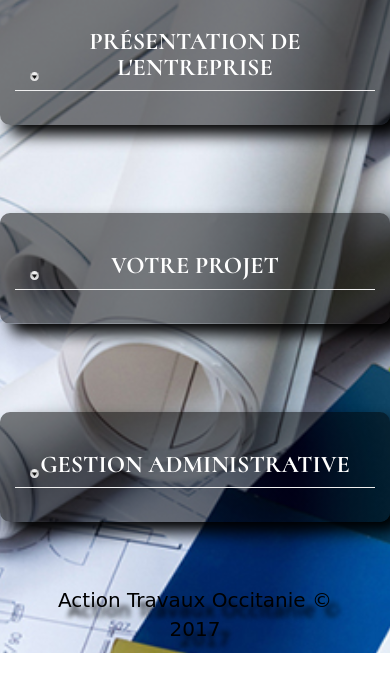
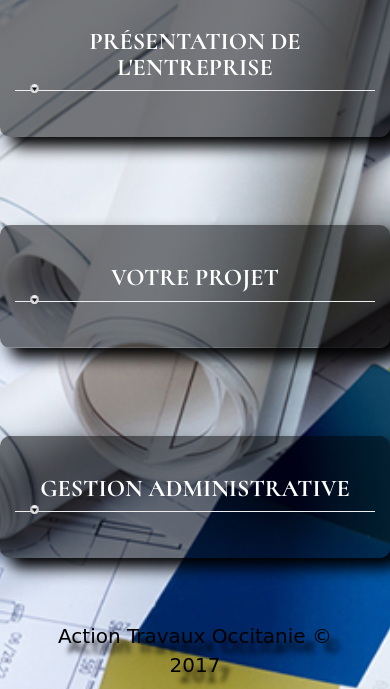
Before and after one commit to mickaelpol/projet-cedric-guy, a plain HTML site: page index.html in a window 390 px wide. Shown: the part 862-1551 px from the top of the page. Before the commit the page ends 1515 px from the top, so only its background shows below. Drawn offline with nearby package versions, Linux system fonts and the light colour scheme; a web font is replaced by a local one.

Commit message:
modifi du responsive des fleche d'ouverture des paragraphes

```diff
--- a/CSS/accueil-header.css
+++ b/CSS/accueil-header.css
@@ -30,6 +30,18 @@ body {
 .fleche:hover,
 .fleche:focus{
 	margin-top: -39px;
+	border: 1px solid black;
+	box-shadow: 1px 5px 5px black;
+	width: 30%;
+}
+.fleche-sm {
+	margin-top: -27px;
+	border-radius: 100%;
+	width: 30%;
+}
+.fleche-sm:hover,
+.fleche-sm:focus{
+	margin-top: -27px;
 	border: 1px solid black;
 	box-shadow: 1px 5px 5px black;
 	width: 30%;
@@ -81,7 +93,7 @@ body {
 	box-shadow: 10px 10px 10px black;
 }
 .logo {
-	margin-left: 24px;
+	margin-left: 15%;
 }
 .marge-top {
 	margin-top: 2em;
--- a/index.html
+++ b/index.html
@@ -69,13 +69,20 @@
 					<div class="marge-top entreprise col-md-12 col-sm-12 col-xs-12 col-lg-12 text-white border">
 						<h3 class="page-header text-center text-uppercase">présentation de l'entreprise</h3>
 
-						<div class="col-md-2 col-sm-2 col-xs-2">
-							<img class="clic fleche img-responsive " src="image/icone/fleche-bas-3.png" alt="fleche descendente" id="clicker">
+						<!-- fleche en md et lg -->
+						<div class="visible-md visible-lg col-md-2 col-lg-2">
+							<img class="clic fleche img-responsive " src="image/icone/fleche-bas-3.png" alt="fleche d'ouverture du paragraphe" id="clicker">
+
+						</div>
+						<!-- fleche en sm et xs -->
+						<div class="visible-sm visible-xs col-sm-2 col-xs-2">
+							<img class="clic fleche-sm img-responsive " src="image/icone/fleche-bas-3.png" alt="fleche d'ouverture du paragraphe" id="clicker">
 
 						</div>
 
 						<div class="col-md-12">
 							<p class="text-justify text-center"><span id="caché"></span></p>
+							<!-- contenu injecter par Js -->
 						</div>
 					</div>
 				</div>
@@ -86,14 +93,22 @@
 			<div class="col-md-12 col-lg-12 col-sm-12 col-xs-12 text-white">
 				<h3 class="page-header text-center text-uppercase">votre projet</h3>
 
-				<div class="col-md-2 col-sm-2 col-xs-2 col-md-offset-">
-					<img id="click2" class="clic fleche img-responsive" src="image/icone/fleche-bas-3.png" alt="">
+				<!-- fleche en lg et md -->
+				<div class="visible-md visible-lg col-md-2 col-lg-2">
+					<img id="click2" class="clic fleche img-responsive" src="image/icone/fleche-bas-3.png" alt="fleche d'ouverture du paragraphe">
+				</div>
+
+				<!-- fleche en sm et xs -->
+				<div class="visible-sm visible-xs col-sm-2 col-xs-2">
+					<img id="click2" class="clic fleche-sm img-responsive" src="image/icone/fleche-bas-3.png" alt="fleche d'ouverture du paragraphe">
 				</div>
 
 				<div id="photo1" class="col-md-3 col-sm-3 col-xs-3 col-lg-3"> <!-- logo votre projet -->
 				</div>
 				<div class="col-md-7 col-sm-7 col-xs-7 col-lg-7 text-justify text-capitalize text-white">
 					<p class="text-justify text-center"><span id="caché2"></span></p>
+					<!-- contenu injecter par Js -->
+
 				</div>
 			</div>
 		</div> <!-- fin votre projet -->
@@ -101,13 +116,23 @@
 		<div class="row entreprise border"> <!-- début gestion administratvie -->
 			<div class="col-md-12 col-sm-12 col-xs-12 col-lg-12  text-white">
 				<h3 class="page-header text-center text-uppercase">gestion administrative</h3>
-				<div class="col-md-2 col-sm-2 col-xs-2 col-lg-2">
-					<img id="click3" class="clic fleche img-responsive" src="image/icone/fleche-bas-3.png" alt="">
+
+				<!--fleche en lg et md -->
+				<div class="visible-lg visible-md col-md-2 col-lg-2">
+					<img id="click3" class="clic fleche img-responsive" src="image/icone/fleche-bas-3.png" alt="fleche d'ouverture du paragraphe">
 				</div>
+
+				<!-- fleche en sm et xs -->
+				<div class="visible-sm visible-xs col-sm-2 col-xs-2">
+					<img id="click3" class="clic fleche-sm img-responsive" src="image/icone/fleche-bas-3.png" alt="fleche d'ouverture du paragraphe">
+				</div>
+
 				<div id="photo2" class="col-md-3 col-sm-3 col-xs-3 col-lg-3"> <!-- logo administration -->
 				</div>
 				<div class="col-md-7 col-sm-7 col-xs-7 col-lg-7 text-center text-justify">
 					<p id="caché3"></p>
+					<!-- contenu injecter par Js -->
+
 				</div>
 			</div>
 		</div> <!-- fin gestion administrative -->
```
